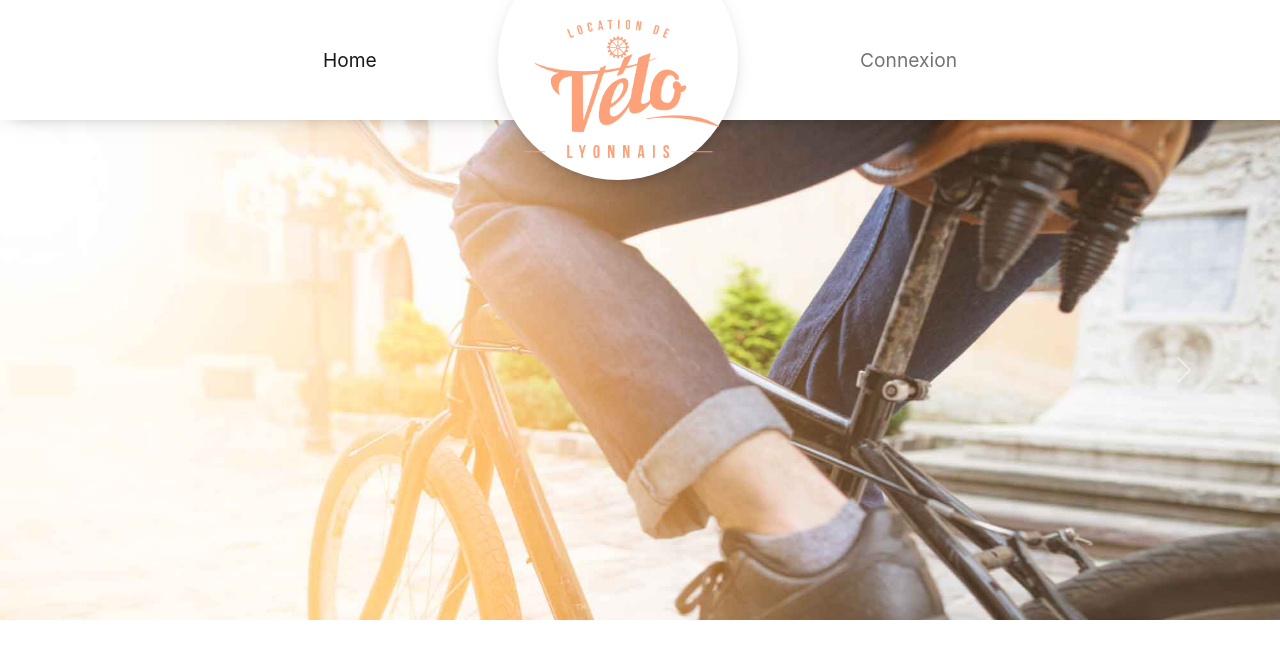
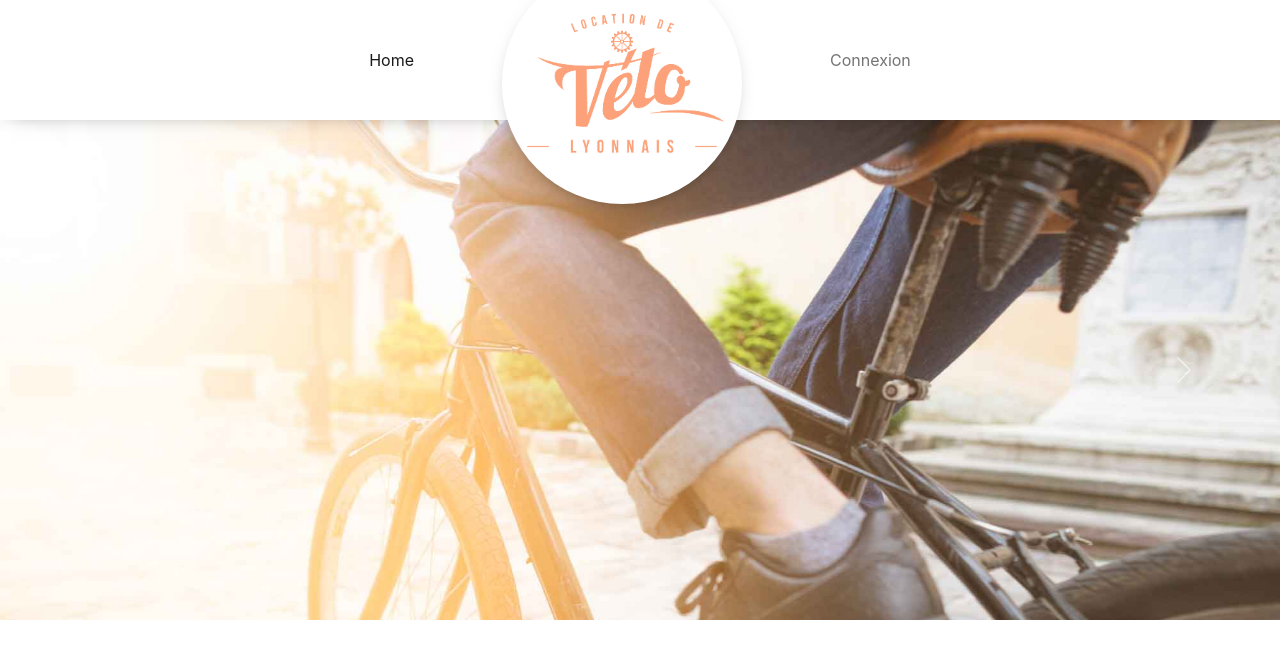
Before and after one commit to Zerzoul/location-velo, a React (Create React App) app: page / in a window 1280 px wide. Shown: the top 658 px of the page. Built offline with nearby package versions, Linux system fonts and the light colour scheme.

Commit message:
refacto css rules and bootstrap

```diff
--- a/src/components/App.js
+++ b/src/components/App.js
@@ -4,10 +4,7 @@ function App() {
   return (
     <div>
         <NavBar />
-        <div className="content-slidebar">
-          <SlideBar />
-        </div>
-
+        <SlideBar />
     </div>
   );
 }
--- a/src/components/NavBar.js
+++ b/src/components/NavBar.js
@@ -4,11 +4,11 @@ import logo from '../assests/logo.png'
 const NavBar = () => {
     return (
         <header>
-            <Navbar className="justify-content-center nav-header">
-                <Nav activeKey="/" className="nav-header-link">
+            <Navbar className="nav-header justify-content-center">
+                <Nav activeKey="/" className="d-flex align-items-center">
                     <Nav.Link href="/">Home</Nav.Link>
-                    <Navbar.Brand className="nav-header-logo m-0 p-0">
-                        <Image src={logo} alt="location de vélo Lyonnais" roundedCircle />
+                    <Navbar.Brand className="nav-header-logo p-0">
+                        <Image src={logo} alt="location de vélo Lyonnais" />
                     </Navbar.Brand>
                     <Nav.Link href="/connexion" eventKey="link-2">Connexion</Nav.Link>
               </Nav>
--- a/src/components/SlideBar.js
+++ b/src/components/SlideBar.js
@@ -1,10 +1,11 @@
 import { carouselItems } from '../data/carsouelItems.js';
 import CarouselContainer from './CarouselContainer.js'
-import { Container, Row, Carousel } from 'react-bootstrap';
+import { Carousel } from 'react-bootstrap';
 
 const intervalTimer = 2000
 const SlideBar = () => {
     return (
+        <div className="content-slidebar">
                 <Carousel interval={intervalTimer} indicators={false} hover="hover={value.toString()}" className="m-0 p-0 carousel-container">
                     {
                         carouselItems.map(({id, description, img}) =>
@@ -19,6 +20,8 @@ const SlideBar = () => {
                         )
                     }
                 </Carousel>
+        </div>
+
 
     )
 }
--- a/src/styles/index.css
+++ b/src/styles/index.css
@@ -17,8 +17,6 @@ code {
 .nav-header{
   box-shadow: 0px 3px 20px -11px rgb(0 0 0 / 50%);
   max-height: 120px;
-  display: flex;
-  justify-content: center;
   padding: 20px;
   height: 150px;
   z-index: 2;
@@ -30,10 +28,12 @@ code {
   background-color: #fff;
   box-shadow: 0px 6px 20px -11px rgb(0 0 0 / 50%);
   text-align: center;
+  margin: 3rem 5rem 0 5rem;
 }
 .nav-header-logo img{
-  height: 300px;
+  height: 9rem;
   margin: auto;
+  margin-top: 3rem;
 }
 .nav-header-link{
   display: flex;
```
Also changed, not shown: src/assests/logo.png.
